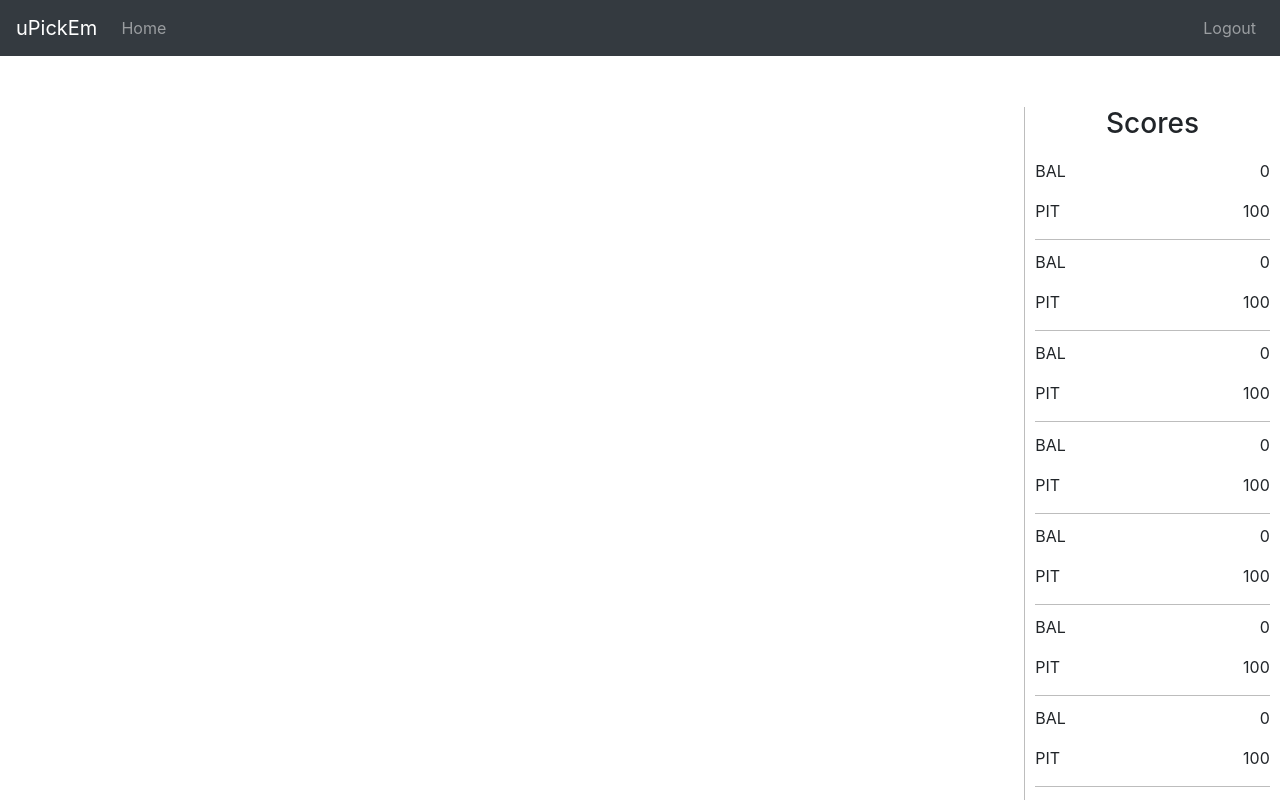
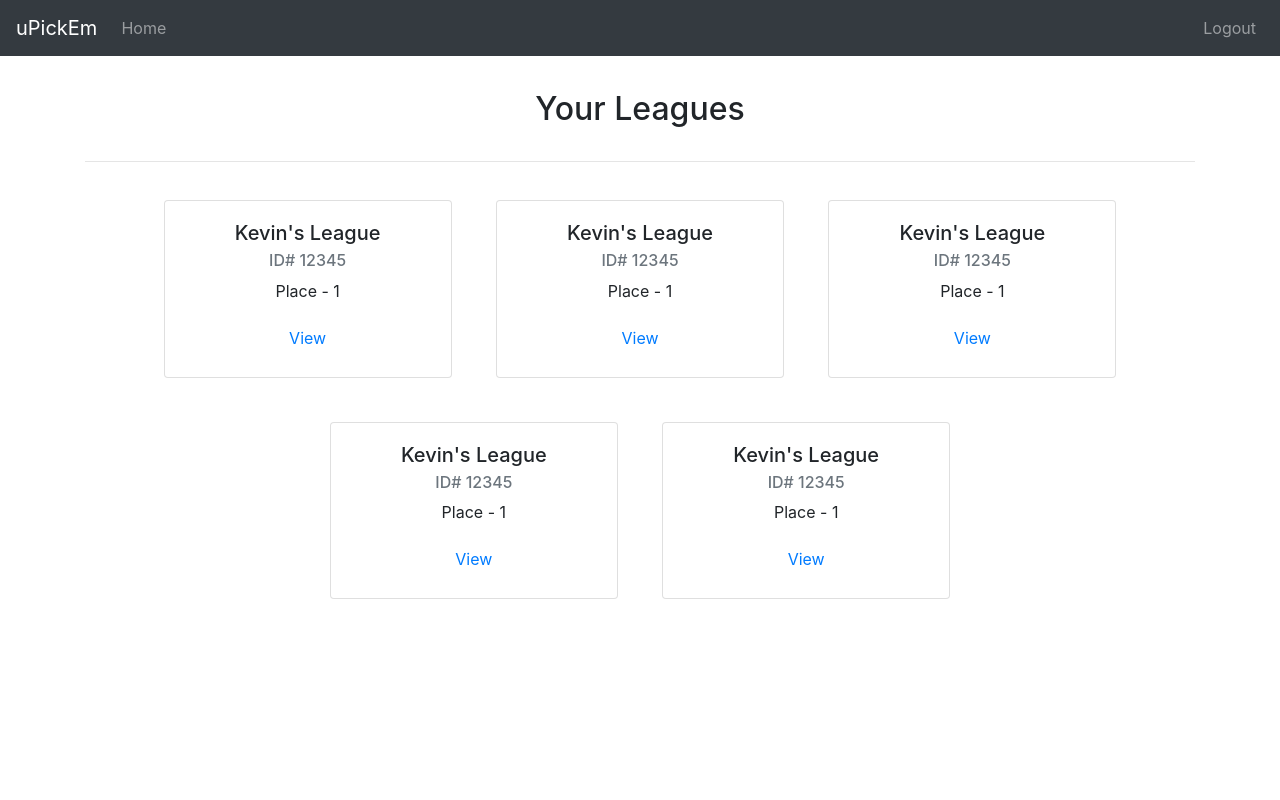
Before and after one commit to kmikus/upickem-react, a React (Create React App) app: page / in a window 1280 px wide. Shown: the top 800 px of the page. Built offline with nearby package versions, Linux system fonts and the light colour scheme.

Commit message:
Refactored homepage

```diff
--- a/src/pages/Home.js
+++ b/src/pages/Home.js
@@ -5,8 +5,34 @@ import { Header, Sidebar } from './Template';
 const HomePage = (props) => (
   <div>
     <Header />
-    <Sidebar />
+    <div style={{ paddingTop: '7%' }} className="container">
+      <h2 style={{ marginBottom: '3%' }}>Your Leagues</h2>
+      <hr />
+      <div className="row">
+        <div className="col">
+          <LeagueCard leagueName="Kevin's League" leagueId="12345" place="1"/>
+          <LeagueCard leagueName="Kevin's League" leagueId="12345" place="1"/>
+          <LeagueCard leagueName="Kevin's League" leagueId="12345" place="1"/>
+          <LeagueCard leagueName="Kevin's League" leagueId="12345" place="1"/>
+          <LeagueCard leagueName="Kevin's League" leagueId="12345" place="1"/>
+        </div>
+      </div>
+    </div>
   </div>
 );
 
+const LeagueCard = (props) => {
+
+  return (
+    <div className="card" style={{ display: 'inline-block', margin: '2%', width: '18rem' }}>
+      <div className="card-body">
+        <h5 className="card-title card-link">{props.leagueName}</h5>
+        <h6 className="card-subtitle mb-2 text-muted">ID# {props.leagueId}</h6>
+        <p className="card-text">Place - {props.place}</p>
+        <button className="btn btn-link">View</button>
+      </div>
+    </div>
+  );
+}
+
 export default HomePage;
--- a/src/pages/Template.js
+++ b/src/pages/Template.js
@@ -3,7 +3,7 @@ import '../App.css';
 
 const Header = (props) => (
     <div>
-        <nav className="navbar navbar-expand-lg sticky-top navbar-dark bg-dark">
+        <nav className="navbar navbar-expand-lg fixed-top navbar-dark bg-dark">
             <a className="navbar-brand" href="/home">uPickEm</a>
 
             <div className="collapse navbar-collapse" id="navbarSupportedContent">
@@ -28,6 +28,7 @@ const Sidebar = (props) => {
     const sidebarStyle = {
         borderLeft: "1px solid #BDBDBD",
         marginTop: "4%",
+        marginLeft: "10%",
         height: "100%",
         width: "20%",
         float: "right",
```
